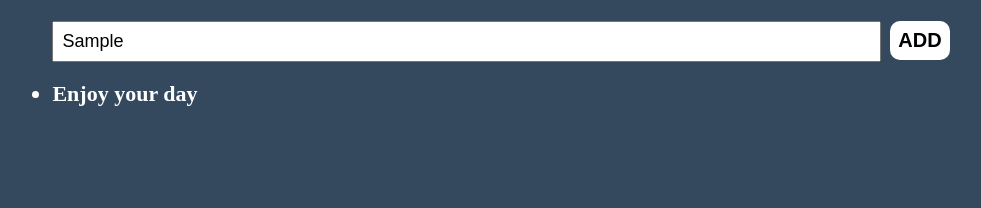
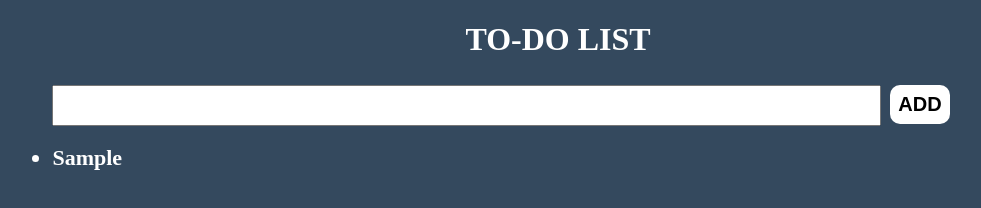
Before and after one commit to scjuly19/VanillaJS-Mini-Projects, a plain HTML site: page todo/todo.html in a window 1280 px wide. Both pictures are taken after typing "Sample" into the empty fields and a click on the button "ADD". Shown: the whole page, without its empty margins (82-1063 px from the left). Drawn offline with Linux system fonts and the light colour scheme.

Commit message:
Feat: To do list items added and fetched from local storage

```diff
--- a/todo/todo.css
+++ b/todo/todo.css
@@ -1,6 +1,10 @@
 body{
 
     background: #34495e;
+}
+h1{
+    color: white;
+    text-align: center;
 }
 .todo_container{
     width: 80%;
--- a/todo/todo.html
+++ b/todo/todo.html
@@ -8,14 +8,14 @@
     <title>To-Do</title>
 </head>
 <body>
+    <h1>TO-DO LIST</h1>
     <div class="todo_container">
         <div class="todo-header">
-            <input type="text" class="todo-input">
+            <input type="text" class="todo-input" value="">
             <button class="todo-add-button">ADD</button>
         </div>
         <div class="todo-list-container">
             <ul class="todo-list-item">
-                <li class="todo-list-item-body">Enjoy your day</li>
             </ul>
         </div>
     </div>
--- a/todo/todo.js
+++ b/todo/todo.js
@@ -1,2 +1,34 @@
 const addButton=document.querySelector('.todo-add-button');
-const input=document.querySelector('.todo-input')
+const input=document.querySelector('.todo-input');
+const todoList=document.querySelector(".todo-list-item");
+let count=localStorage.getItem('count')||0;
+document.body.onload=getListData;
+function getListData(){
+   for(let i=0;i<localStorage.length-1;i++){
+      const val=localStorage.getItem(`id-${i}`);
+       createNewNode(val);
+   }
+}
+function createNewNode(value){
+    let node=document.createElement("li");
+        node.className="todo-list-item-body"
+        node.innerHTML=value;
+        todoList.appendChild(node)
+}
+addButton.addEventListener("click",()=>{
+    if(!input.value){
+         alert('Please enter a task!');
+         return;
+    }
+    else if(count<10){
+        const inputVal=input.value;
+        createNewNode(inputVal);
+        localStorage.setItem(`id-${count}`,inputVal);
+        count++;
+        localStorage.setItem('count',count);
+        input.value="";
+    }
+    else{
+        alert('Maximum of 10 items can be added!')
+    }
+});
```
